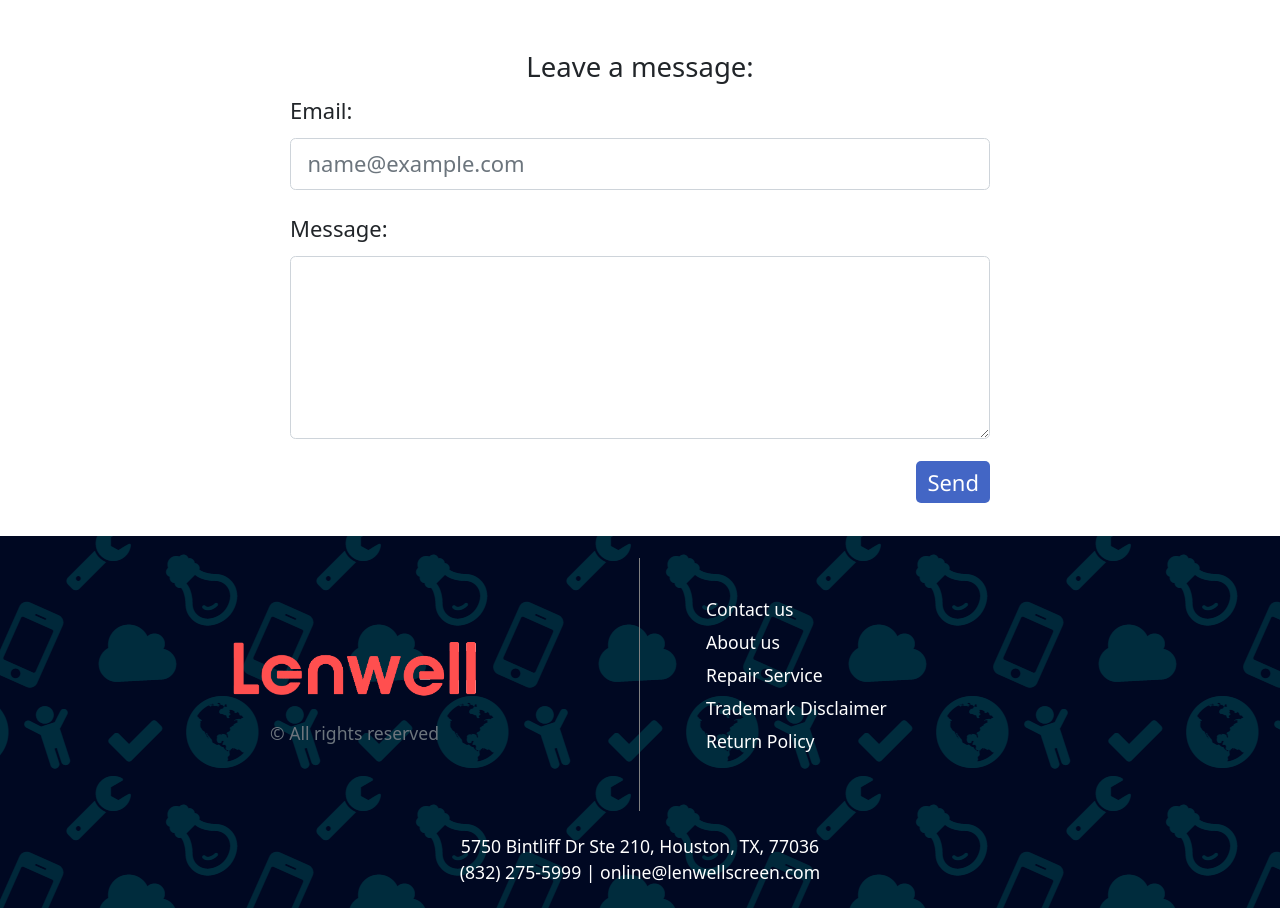
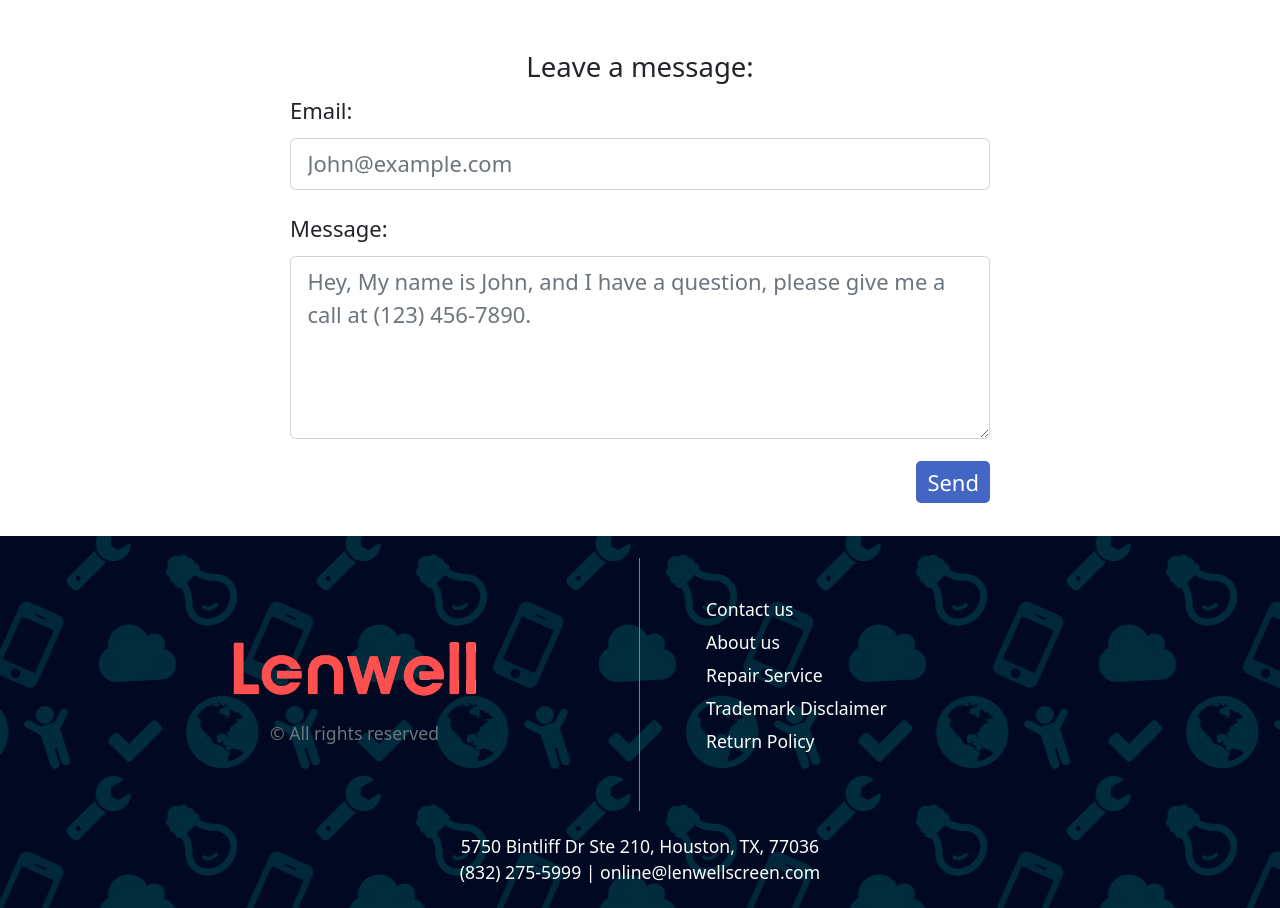
Before and after one commit to FanghanHu/lenwellstore.com, a React (Create React App) app: page /contact-us in a window 1280 px wide. Shown: the part 780-1688 px from the top of the page. Built offline with nearby package versions, Linux system fonts and the light colour scheme.

Commit message:
place holder

```diff
--- a/src/pages/contact-us/index.jsx
+++ b/src/pages/contact-us/index.jsx
@@ -54,13 +54,13 @@ export default function ContactUs() {
             <div className="mx-auto mb-4" style={{width: "max(350px, min(60%, 700px))"}}>
                 <div className="mb-3">
                     <label className="form-label fw-light">Email:</label>
-                    <input type="email" className="form-control" placeholder="name@example.com" value={email} onChange={(e)=> {
+                    <input type="email" className="form-control" placeholder="John@example.com" value={email} onChange={(e)=> {
                             setEmail(e.target.value);
                     }} />
                 </div>
                 <div className="mb-3">
                     <label className="form-label fw-light">Message: </label>
-                    <textarea className="form-control" rows="5" value={message} onChange={(e)=> {
+                    <textarea className="form-control" rows="5" placeholder="Hey, My name is John, and I have a question, please give me a call at (123) 456-7890." value={message} onChange={(e)=> {
                             setMessage(e.target.value);
                     }} ></textarea>
                 </div>
--- a/src/pages/lcd-buyback/index.jsx
+++ b/src/pages/lcd-buyback/index.jsx
@@ -76,7 +76,7 @@ export default function LcdBuyback() {
 						We offer loyalty discounts for companies that both sells us LCDs and
 						uses our repair service or purchase replacement parts from us.
 						depends on the monthly volume, we offer discounts from 5% to 15% on
-						all items or services.
+						all items and services.
 					</p>
 					<p className="my-3">
 						Business, especially cellphone or electronics repair shops can use
```
Also changed, not shown: 1 other file (tests, documents, lock files or other folders).
